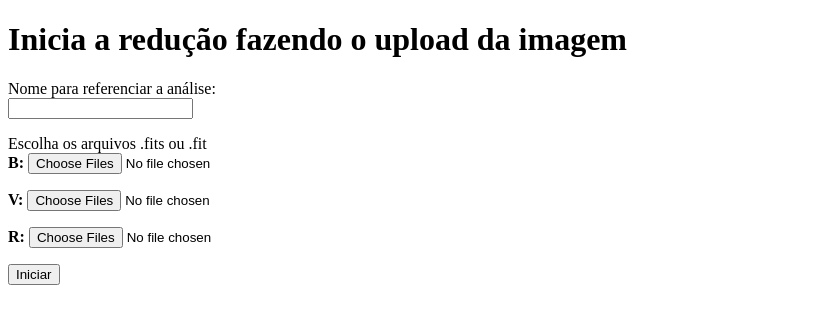
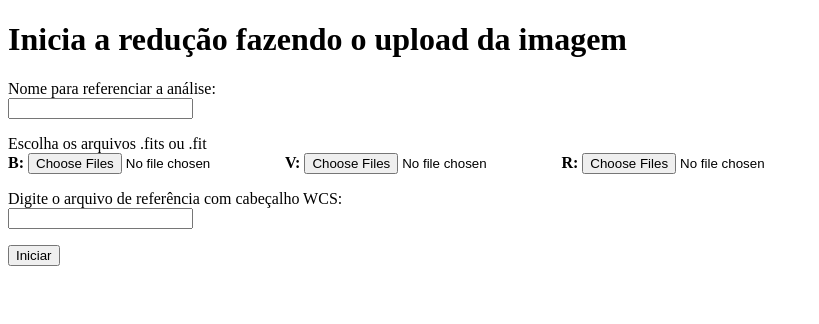
Before and after one commit to orahcio/reducao, a Flask app: page / in a window 1280 px wide. Shown: the top 324 px of the page, without its empty margins (0-819 px from the left). Run offline with Flask 2, Linux system fonts and the light colour scheme; parts of the project's set-up code (start-up, migrations or seed data) failed here and were passed over.

Commit message:
Atualizei pra olhar o cabeçalho WCS em apenas um arquivo

```diff
--- a/app.py
+++ b/app.py
@@ -104,6 +104,7 @@ def upload_file():
     # Definindo table da análise para serem salvos junto com os arquivos
     dirdata = dict(
         name = request.form.get('refname'),
+        wcsref = request.form.get('fileref'),
         r = 8
     )
 
@@ -136,19 +137,30 @@ def plotfits(dirname):
 
     r = dirdata['r']
     session['r'] = r
+
+    # Cabeçalho agora é especificado na entrada
     celestial = False
+    try:
+        img, header = fits.getdata(session['pathname']+dirdata['wcsref'], header=True)
+        session['wcs'] = session['pathname']+dirdata['wcsref']
+        celestial = WCS(header).has_celestial
+    except FileNotFoundError:
+        celestial = False
+        return f"Arquivo {dirdata['wcsref']} não corresponde a um nome válido, volte e corrija."
+
     # Faz logo algumas estatísticas da imagem
     for fil in BANDAS:
         for fname in dirdata[fil]:
             img, header = fits.getdata(session['pathname']+fname, header=True)
             session['stats'][f'{fil}:{fname}'] = sigma_clipped_stats(img,sigma=3.0)
 
-            if not celestial:
-                celestial = WCS(header).has_celestial
-                session['wcs'] = session['pathname']+fname
-
             # a data de observação de cada imagem
             session['date'][f'{fil}:{fname}'] = Time(header['DATE-OBS']).jd
+
+            # if not celestial:
+            #     celestial = WCS(header).has_celestial
+            #     session['wcs'] = session['pathname']+fname
+
 
     # Tabela com os dados de coordenadas
     source = ColumnDataSource(dict(
--- a/templates/interface.html
+++ b/templates/interface.html
@@ -14,9 +14,11 @@
       <label for="refname">Nome para referenciar a análise:</label><br>
       <input type="text" id="refname" name="refname">
       <p>Escolha os arquivos .fits ou .fit<br>
-        <b>B:</b> <input type="file" name="fitsB" multiple></p>
-        <b>V:</b> <input type="file" name="fitsV" multiple></p>
+        <b>B:</b> <input type="file" name="fitsB" multiple>
+        <b>V:</b> <input type="file" name="fitsV" multiple>
         <b>R:</b> <input type="file" name="fitsR" multiple></p>
+        <p>Digite o arquivo de referência com cabeçalho WCS:<br>
+          <input type="text" id="fileref" name="fileref"></p>
       <p><input type="submit" value="Iniciar"></p>
     </form>
   </body>
```
